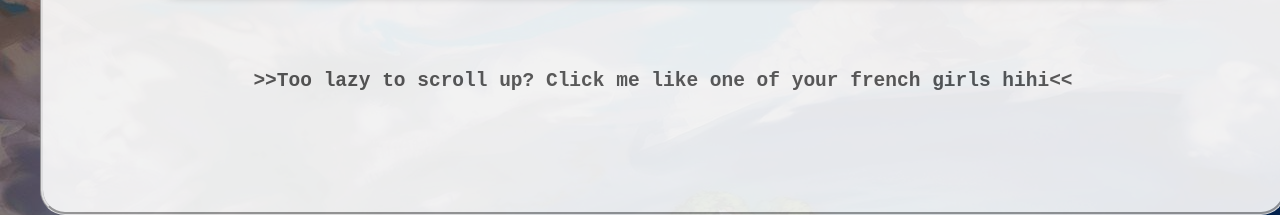
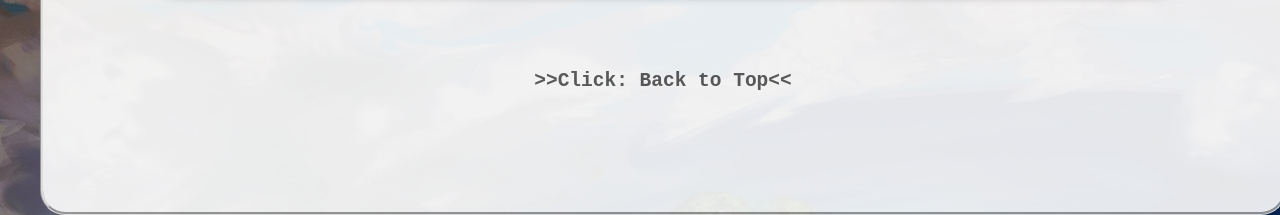
Before and after one commit to davidquindoza/pokemontours, a plain HTML site: page explore.html in a window 1280 px wide. Shown: the part 5427-5642 px from the top of the page. Drawn offline with Linux system fonts and the light colour scheme.

Commit message:
Update explore.html

```diff
--- a/explore.html
+++ b/explore.html
@@ -149,7 +149,7 @@ where to start? No problem! Click the "Rates" link and see if you can fare with
 <p align="center"><iframe src="https://www.youtube.com/embed/xP_UaoXd294" width= "1000" height="600"></iframe></p>
 <br>
 <br>
-<h2 align = "center"><a href="#top">>>Too lazy to scroll up? Click me like one of your french girls hihi<<</a></h2>
+<h2 align = "center"><a href="#top">>>Click: Back to Top<<</a></h2>
 
 
 
```
